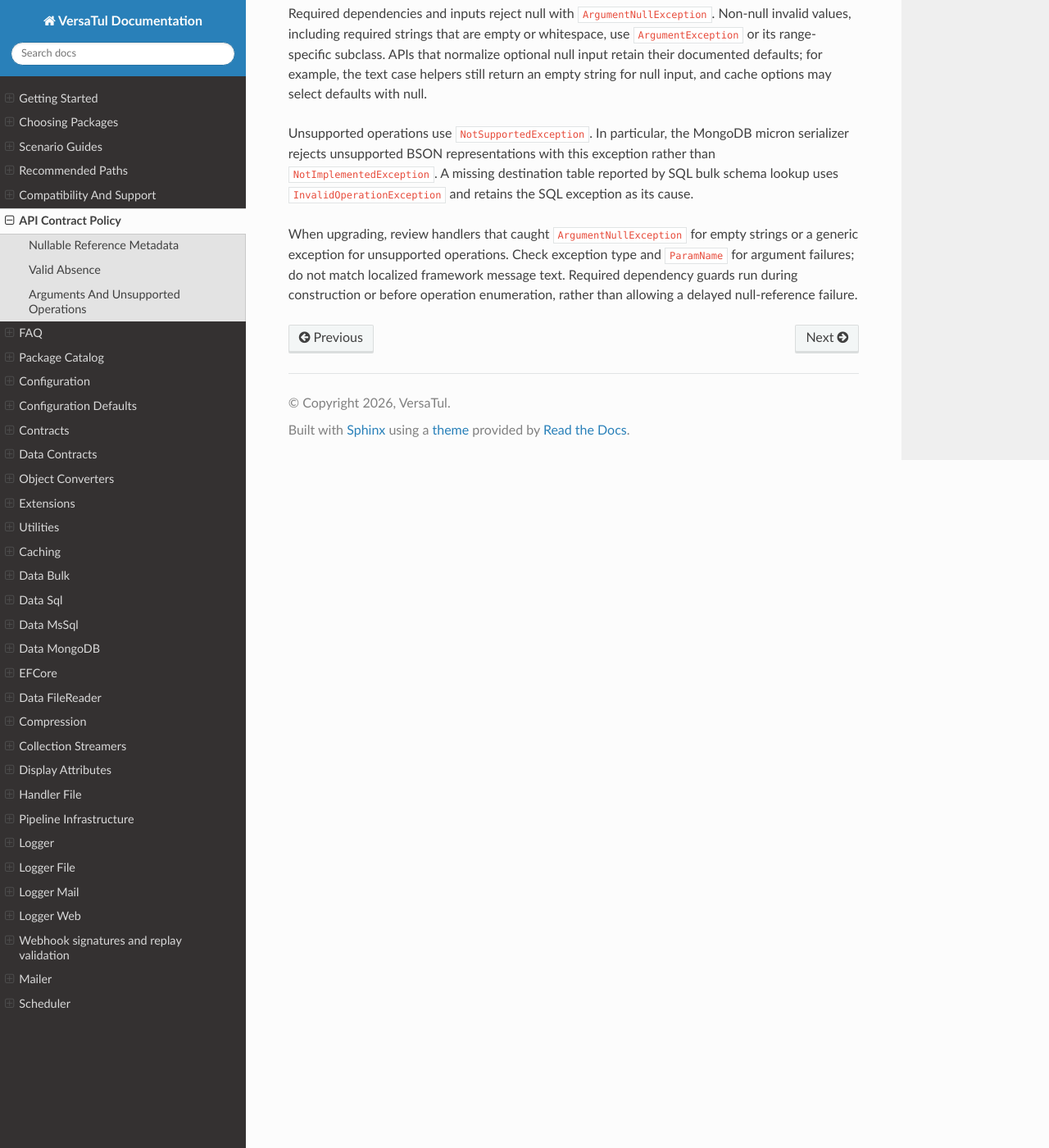
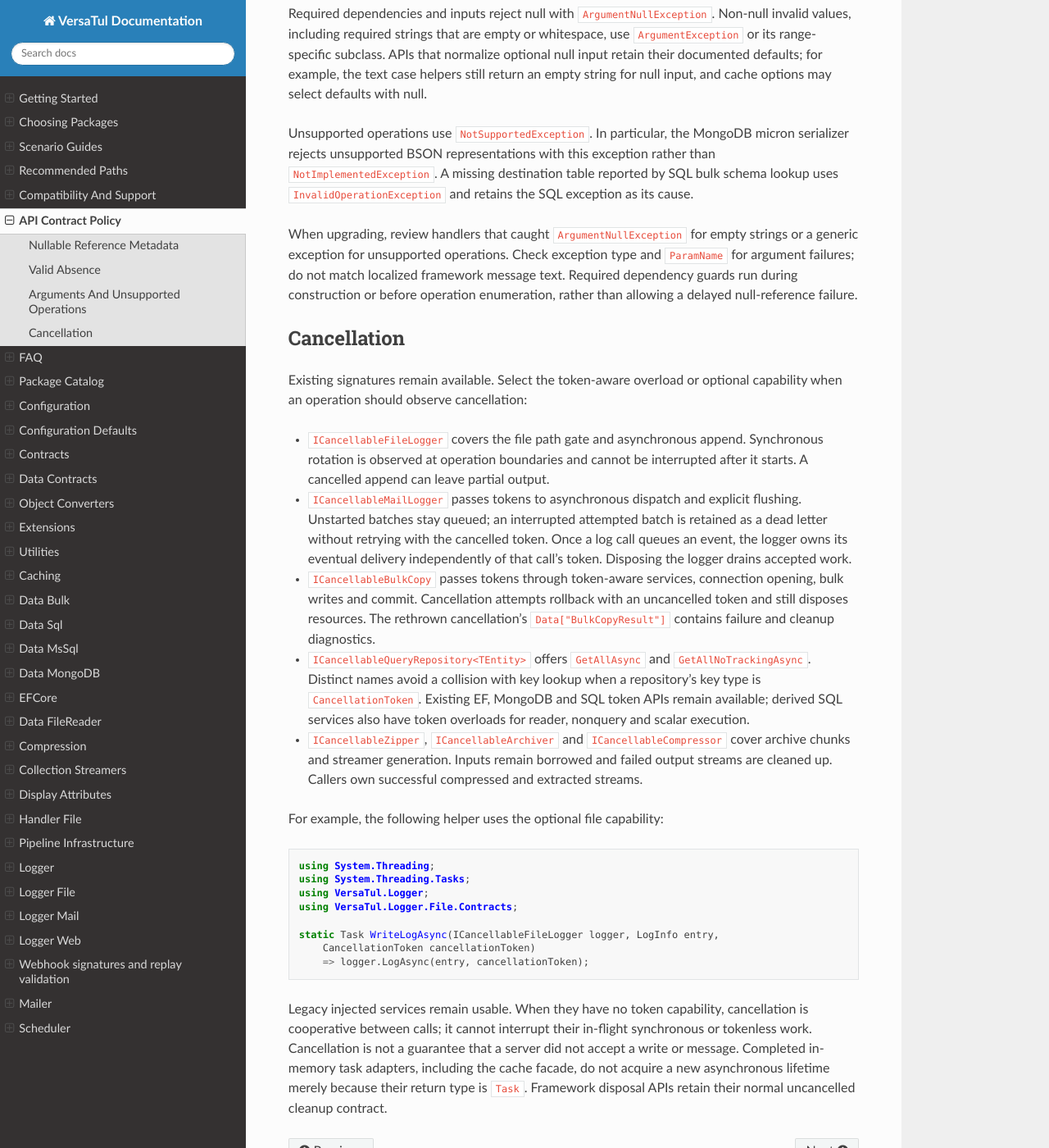
Before and after one commit to BjornWilliams/DocsVersaTul, a Sphinx documentation site: the page built from docs/source/api-contract-policy.rst, in a window 1280 px wide and 1400 px high, scrolled down 1491 px. Shown: the whole window at 82% size. Built offline with Sphinx 7.4.7 and the Read the Docs theme 3.1.0, drawn with Linux system fonts in a browser that asks for light colours.

Commit message:
Document cooperative cancellation capabilities and cleanup
AB#3035

AB#3031

```diff
--- a/docs/source/api-contract-policy.rst
+++ b/docs/source/api-contract-policy.rst
@@ -80,3 +80,52 @@
 and ``ParamName`` for argument failures; do not match localized framework message
 text. Required dependency guards run during construction or before operation
 enumeration, rather than allowing a delayed null-reference failure.
+
+Cancellation
+------------
+
+Existing signatures remain available. Select the token-aware overload or optional
+capability when an operation should observe cancellation:
+
+* ``ICancellableFileLogger`` covers the file path gate and asynchronous append.
+  Synchronous rotation is observed at operation boundaries and cannot be
+  interrupted after it starts. A cancelled append can leave partial output.
+* ``ICancellableMailLogger`` passes tokens to asynchronous dispatch and explicit
+  flushing. Unstarted batches stay queued; an interrupted attempted batch is
+  retained as a dead letter without retrying with the cancelled token. Once a
+  log call queues an event, the logger owns its eventual delivery independently
+  of that call's token. Disposing the logger drains accepted work.
+* ``ICancellableBulkCopy`` passes tokens through token-aware services, connection
+  opening, bulk writes and commit. Cancellation attempts rollback with an
+  uncancelled token and still disposes resources. The rethrown cancellation's
+  ``Data["BulkCopyResult"]`` contains failure and cleanup diagnostics.
+* ``ICancellableQueryRepository<TEntity>`` offers ``GetAllAsync`` and
+  ``GetAllNoTrackingAsync``. Distinct names avoid a collision with key lookup when
+  a repository's key type is ``CancellationToken``. Existing EF, MongoDB and SQL
+  token APIs remain available; derived SQL services also have token overloads
+  for reader, nonquery and scalar execution.
+* ``ICancellableZipper``, ``ICancellableArchiver`` and ``ICancellableCompressor``
+  cover archive chunks and streamer generation. Inputs remain borrowed and
+  failed output streams are cleaned up. Callers own successful compressed and
+  extracted streams.
+
+For example, the following helper uses the optional file capability:
+
+.. code-block:: csharp
+
+   using System.Threading;
+   using System.Threading.Tasks;
+   using VersaTul.Logger;
+   using VersaTul.Logger.File.Contracts;
+
+   static Task WriteLogAsync(ICancellableFileLogger logger, LogInfo entry,
+       CancellationToken cancellationToken)
+       => logger.LogAsync(entry, cancellationToken);
+
+Legacy injected services remain usable. When they have no token capability,
+cancellation is cooperative between calls; it cannot interrupt their in-flight
+synchronous or tokenless work. Cancellation is not a guarantee that a server
+did not accept a write or message. Completed in-memory task adapters, including
+the cache facade, do not acquire a new asynchronous lifetime merely because
+their return type is ``Task``. Framework disposal APIs retain their normal
+uncancelled cleanup contract.
```
